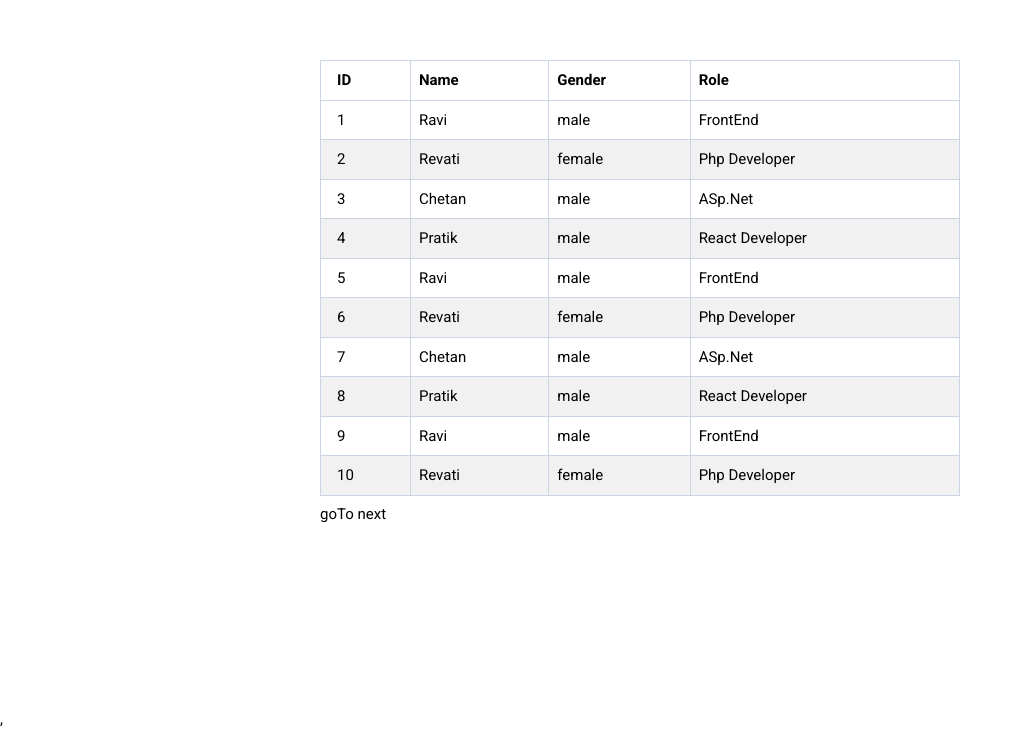
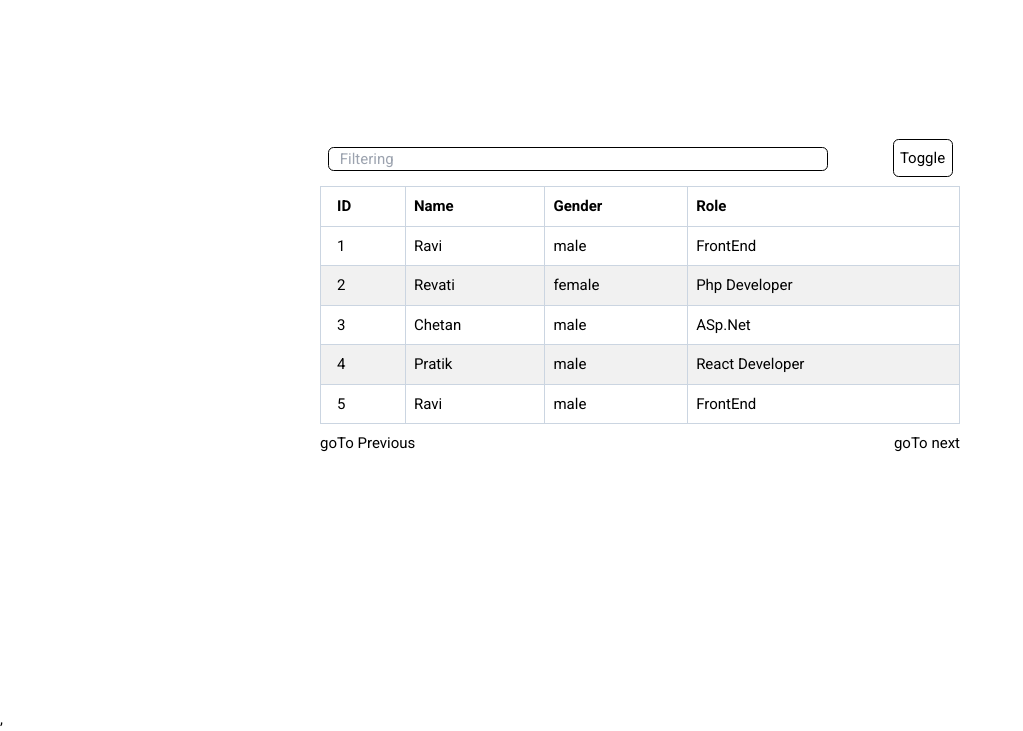
Before and after one commit to Ravi515K/Dashboard_Design, a React (Vite) app: page /cellreport in a window 1280 px wide. Shown: the part 122-853 px from the top of the page, without its empty margins (0-1023 px from the left). Built offline with nearby package versions, Linux system fonts and the light colour scheme.

Commit message:
Colunm visibility

```diff
--- a/src/Pages/CellReports/CellReports.jsx
+++ b/src/Pages/CellReports/CellReports.jsx
@@ -1,12 +1,13 @@
-import React from "react";
+import React, { useState } from "react";
 import {
   flexRender,
   getCoreRowModel,
+  getFilteredRowModel,
   getPaginationRowModel,
+  getSortedRowModel,
   useReactTable,
 } from "@tanstack/react-table";
 
-function CellReports() {
 const data = [
   { id: 1, name: "Ravi", gender: "male", role: "FrontEnd" },
   { id: 2, name: "Revati", gender: "female", role: "Php Developer" },
@@ -21,7 +22,7 @@ function CellReports() {
   { id: 11, name: "Chetan", gender: "male", role: "ASp.Net" },
   { id: 12, name: "Pratik", gender: "male", role: "React Developer" },
 ];
-
+function CellReports() {
   const columns = [
     {
       header: "ID",
@@ -41,17 +42,90 @@ function CellReports() {
     },
   ];
 
+  const [sorting, setSorting] = useState([]);
+  const [filtering, setFiltering] = useState("");
+  const [colVisible, setColVisible] = useState({});
+  const [toggle, setToggle] = useState(false);
   const table = useReactTable({
     data,
     columns,
+    initialState: {
+      pagination: {
+        pageSize: 5,
+      },
+    },
+    state: {
+      sorting: sorting,
+      globalFilter: filtering,
+      columnVisibility: colVisible,
+    },
     getCoreRowModel: getCoreRowModel(),
     getPaginationRowModel: getPaginationRowModel(),
+    getSortedRowModel: getSortedRowModel(),
+    getFilteredRowModel: getFilteredRowModel(),
+    onSortingChange: setSorting,
+    onGlobalfilterchange: setFiltering,
+    onColumnVisibilityChange: setColVisible,
   });
+
+  const handleToggle = () => {
+    setToggle(!toggle);
+  };
 
   return (
     <div className="w-full flex justify-center items-center h-screen">
       <div className="w-[50%]  ">
-        <table className="table-auto border-collapse border border-slate-400 w3-table w3-striped">
+        <div className="flex justify-between p-2">
+          <input
+            type="text"
+            placeholder="Filtering"
+            value={filtering}
+            onChange={(e) => setFiltering(e.target.value)}
+            className="border border-black w-[80%] my-2 rounded-md pl-3"
+          />
+          {!toggle ? (
+            <button
+              className="w-16 h-10 border border-black rounded-md"
+              onClick={handleToggle}
+            >
+              Toggle
+            </button>
+          ) : null}
+
+          {toggle ? (
+            <div className="flex">
+             <div className="px-1">
+                <button
+                  className="w-16 h-10 border border-black rounded-md"
+                  onClick={handleToggle}
+                >
+                  Toggle
+                </button>
+              </div>
+            <div className="border border-black shadow rounded absolute right-[260px] top-[260px]">
+
+              {table.getAllLeafColumns().map((column) => {
+                return (
+                  <div key={column.id} className="px-1">
+                    <label>
+                      <input
+                        {...{
+                          type: "checkbox",
+                          checked: column.getIsVisible(),
+                          onChange: column.getToggleVisibilityHandler(),
+                        }}
+                      />{" "}
+                      {column.id}
+                    </label>
+                  </div>
+                );
+              })}
+            </div>
+            </div>
+          ) : null}
+        </div>
+
+        <table className="table-auto border-collapse border border-slate-400 w3-table w3-striped ">
           <thead>
             {table.getHeaderGroups().map((headerGroup) => (
               <tr key={headerGroup.id}>
@@ -85,7 +159,18 @@ function CellReports() {
           </tbody>
         </table>
         <div className="flex justify-between mt-2">
-          <button onClick={() => table.nextPage()}>goTo next</button>
+          <button
+            disabled={!table.getCanPreviousPage()}
+            onClick={() => table.previousPage()}
+          >
+            goTo Previous
+          </button>
+          <button
+            disabled={!table.getCanNextPage()}
+            onClick={() => table.nextPage()}
+          >
+            goTo next
+          </button>
         </div>
       </div>
     </div>
```
Lines whose indentation alone changed are shown as unchanged.
